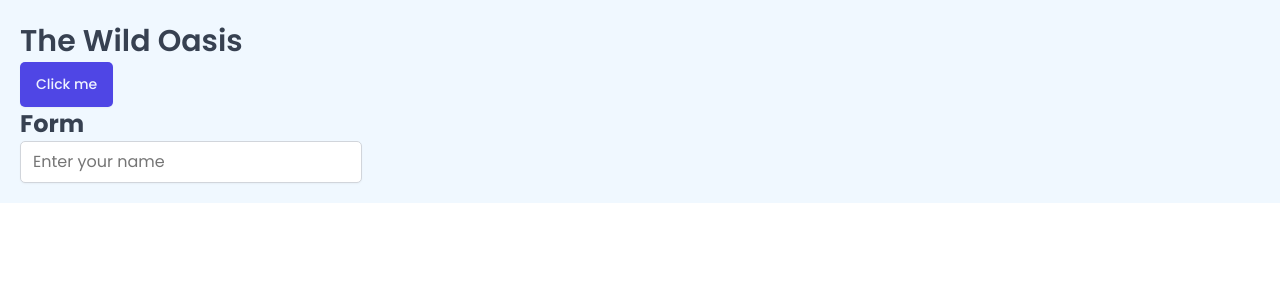
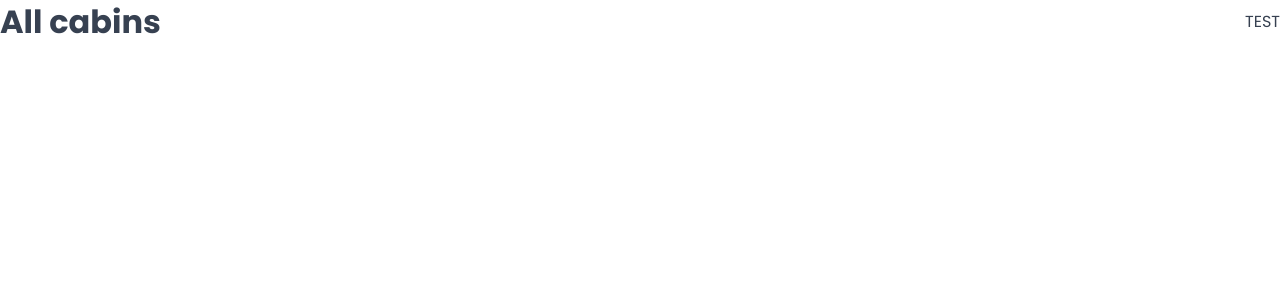
Before and after one commit to ivankomin/the-wild-oasis, a React (Vite) app: page /cabins in a window 1280 px wide. Shown: the top 300 px of the page. Built offline with nearby package versions, Linux system fonts and the light colour scheme; a web font is replaced by a local one.

Commit message:
set up the routes

```diff
--- a/package.json
+++ b/package.json
@@ -12,6 +12,7 @@
   "dependencies": {
     "react": "^19.2.6",
     "react-dom": "^19.2.6",
+    "react-router-dom": "^7.17.0",
     "styled-components": "^6.4.2"
   },
   "devDependencies": {
--- a/src/App.jsx
+++ b/src/App.jsx
@@ -1,23 +1,32 @@
-import styled from "styled-components";
+import { BrowserRouter, Navigate, Route, Routes } from "react-router-dom";
+
 import GlobalStyles from "./styles/GlobalStyles";
-import Button from "./ui/Button";
-import Input from "./ui/Input";
-import Heading from "./ui/Heading";
+import Dashboard from "./pages/Dashboard";
+import Bookings from "./pages/Bookings";
+import Cabins from "./pages/Cabins";
+import Users from "./pages/Users";
+import Settings from "./pages/Settings";
+import Account from "./pages/Account";
+import Login from "./pages/Login";
+import PageNotFound from "./pages/PageNotFound";
 
-const StyledApp = styled.div`
-  background-color: aliceblue;
-  padding: 20px;
-`;
 export default function App() {
   return (
     <>
       <GlobalStyles />
-      <StyledApp>
-        <Heading type="h1">The Wild Oasis</Heading>
-        <Button>Click me</Button>
-        <Heading as="h2">Form</Heading>
-        <Input type="text" placeholder="Enter your name" />
-      </StyledApp>
+      <BrowserRouter>
+        <Routes>
+          <Route index element={<Navigate replace to="dashboard" />} />
+          <Route path="dashboard" element={<Dashboard />} />
+          <Route path="bookings" element={<Bookings />} />
+          <Route path="cabins" element={<Cabins />} />
+          <Route path="users" element={<Users />} />
+          <Route path="settings" element={<Settings />} />
+          <Route path="account" element={<Account />} />
+          <Route path="login" element={<Login />} />
+          <Route path="*" element={<PageNotFound />} />
+        </Routes>
+      </BrowserRouter>
     </>
   );
 }
--- a/src/ui/Button.jsx
+++ b/src/ui/Button.jsx
@@ -49,19 +49,17 @@ const variations = {
 };
 
 const Button = styled.button`
-  font-size: 1.4rem;
-  font-weight: 500;
-  padding: 1.2rem 1.6rem;
   border-radius: var(--border-radius-sm);
   border: none;
-  background-color: var(--color-brand-600);
-  color: var(--color-brand-50);
   box-shadow: var(--shadow-sm);
-  cursor: pointer;
 
-  &:hover {
-    background-color: var(--color-brand-700);
-  }
+  ${(props) => sizes[props.size]}
+  ${(props) => variations[props.variation]}
 `;
 
+Button.defaultProps = {
+  variation: "primary",
+  size: "medium",
+};
+
 export default Button;
--- /dev/null
+++ b/src/ui/Row.jsx
@@ -0,0 +1,23 @@
+import styled, { css } from "styled-components";
+
+const Row = styled.div`
+  display: flex;
+  ${(props) =>
+    props.type === "horizontal" &&
+    css`
+      justify-content: space-between;
+      align-items: center;
+    `}
+  ${(props) =>
+    props.type === "vertical" &&
+    css`
+      flex-direction: column;
+      gap: 1.6rem;
+    `}
+`;
+
+Row.defaultProps = {
+  type: "vertical",
+};
+
+export default Row;
```
Also changed, not shown: 1 other file (tests, documents, lock files or other folders).
